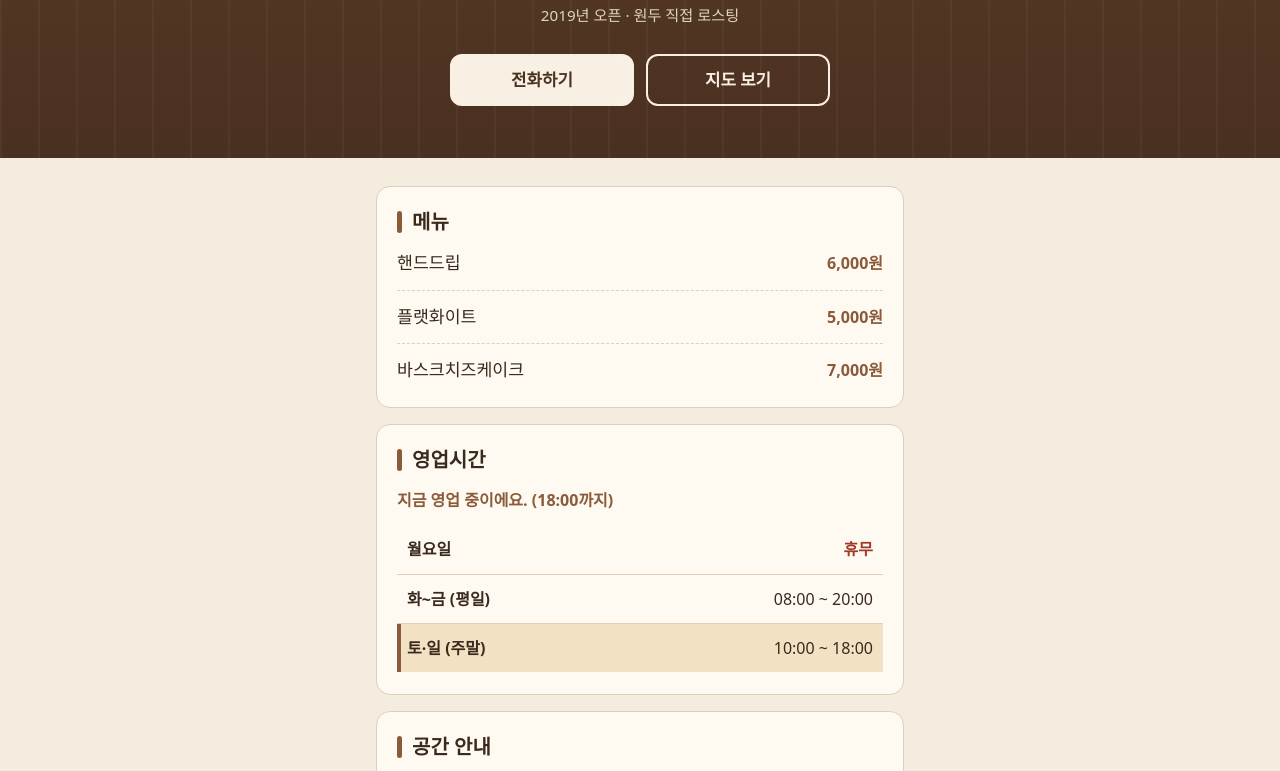
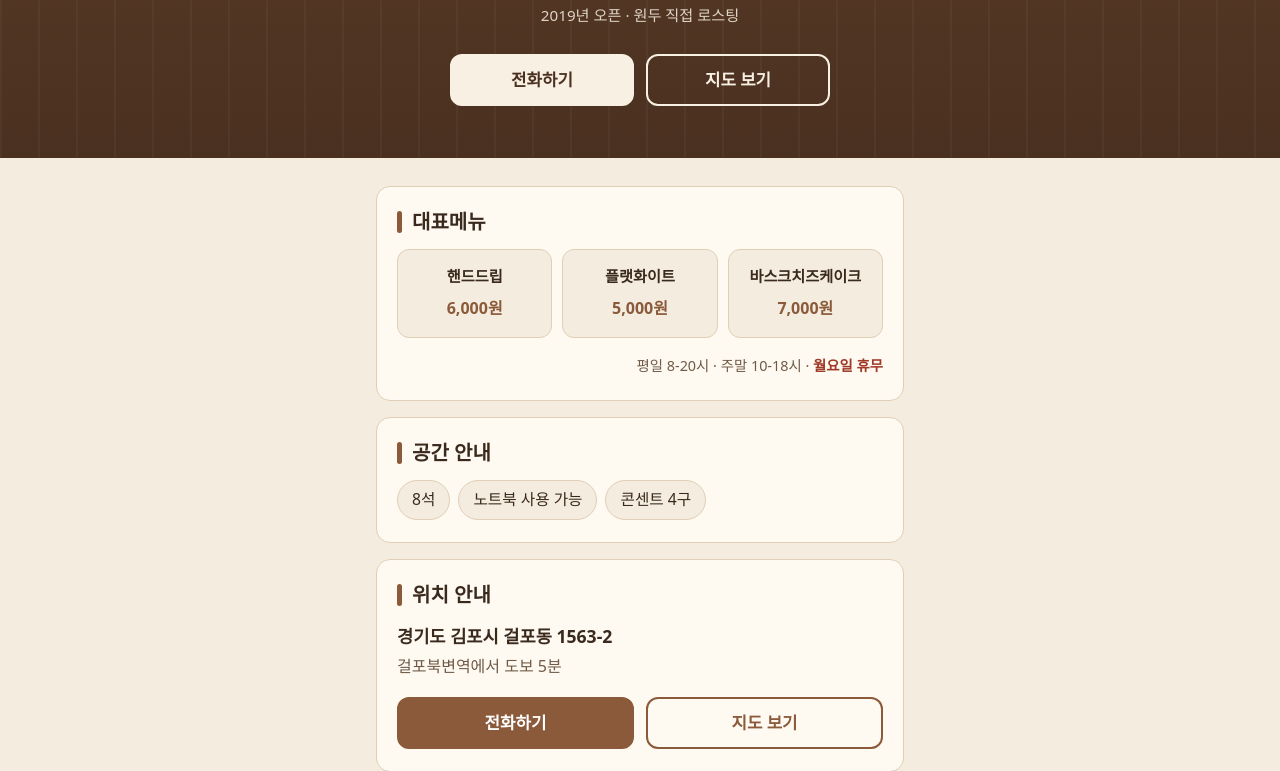
Before and after one commit to jangho3115-cell/Day02-cafe_introducing, a plain HTML site: page index.html in a window 1280 px wide. Shown: the part 166-937 px from the top of the page. Drawn offline with Linux system fonts and the light colour scheme.

Commit message:
4단계 v2 완성
Co-Authored-By: Claude Sonnet 5.5 <noreply@anthropic.com>

```diff
--- a/index.html
+++ b/index.html
@@ -125,35 +125,35 @@
       background: var(--wood);
     }
 
-    /* 메뉴: 이름 ↔ 가격 한 줄 정렬 */
-    #menu li {
+    /* 대표메뉴: 가로 카드 3개 (한 줄에 나란히) */
+    .menu-cards {
+      display: grid;
+      grid-template-columns: repeat(3, minmax(0, 1fr));
+      gap: 10px;
+    }
+    .menu-cards li {
       display: flex;
+      flex-direction: column;
       justify-content: space-between;
-      align-items: baseline;
-      gap: 12px;
-      padding: 12px 0;
-      border-bottom: 1px dashed var(--line);
+      align-items: center;
+      gap: 8px;
+      padding: 16px 6px;
+      text-align: center;
+      background: var(--bg);
+      border: 1px solid var(--line);
+      border-radius: 12px;
     }
-    #menu li:last-child { border-bottom: 0; padding-bottom: 0; }
-    #menu li:first-child { padding-top: 0; }
-    #menu li span:first-child { font-size: 1.08rem; }
-    #menu li span:last-child { font-weight: 700; color: var(--wood); white-space: nowrap; font-variant-numeric: tabular-nums; }
+    .menu-cards .name { font-size: .95rem; font-weight: 700; line-height: 1.35; }
+    .menu-cards .price { color: var(--wood); font-weight: 700; white-space: nowrap; font-variant-numeric: tabular-nums; }
 
-    /* 영업시간 */
-    #today-status {
-      margin-bottom: 12px;
-      font-weight: 700;
-      color: var(--wood);
+    /* 영업시간 한 줄: 대표메뉴 섹션 오른쪽 하단 */
+    #hours {
+      margin-top: 16px;
+      text-align: right;
+      font-size: clamp(.74rem, 3.3vw, .9rem);
+      color: var(--muted);
     }
-    #today-status:empty { display: none; }
-    table { width: 100%; border-collapse: collapse; }
-    th, td { padding: 11px 10px; text-align: left; border-bottom: 1px solid var(--line); }
-    td { text-align: right; font-variant-numeric: tabular-nums; }
-    tr:last-child th, tr:last-child td { border-bottom: 0; }
-    th { font-weight: 600; }
-    tr:not([data-open]) td { color: var(--closed); font-weight: 700; }   /* 휴무 강조 */
-    tr.today { background: var(--highlight); }                           /* 오늘 줄 강조 */
-    tr.today th { box-shadow: inset 4px 0 0 var(--wood); }
+    #hours .closed { color: var(--closed); font-weight: 700; }   /* 월요일 휴무 강조 */
 
     /* 공간 안내: 알약 모양 */
     #space ul { display: flex; flex-wrap: wrap; gap: 8px; }
@@ -180,6 +180,14 @@
     }
     footer p:first-child { font-size: 1.1rem; font-weight: 700; margin-bottom: 8px; }
     footer a { text-underline-offset: 3px; }
+    /* 인스타그램 버튼: 어두운 푸터 위 테두리 버튼 */
+    footer .btn-ig {
+      max-width: 300px;
+      margin: 16px auto 0;
+      border-color: var(--on-dark);
+      color: var(--on-dark);
+      text-decoration: none;
+    }
 
     /* ---------- 넓은 화면: 가운데에 좁게 모아 깨지지 않게 ---------- */
     @media (min-width: 700px) {
@@ -204,28 +212,15 @@
   <main>
 
     <section id="menu">
-      <h2>메뉴</h2>
+      <h2>대표메뉴</h2>
       <!-- 메뉴·가격을 바꿀 때는 이 목록만 고치면 됩니다 -->
-      <ul>
-        <li><span>핸드드립</span> <span>6,000원</span></li>
-        <li><span>플랫화이트</span> <span>5,000원</span></li>
-        <li><span>바스크치즈케이크</span> <span>7,000원</span></li>
+      <ul class="menu-cards">
+        <li><span class="name">핸드드립</span><span class="price">6,000원</span></li>
+        <li><span class="name">플랫화이트</span><span class="price">5,000원</span></li>
+        <li><span class="name">바스크치즈케이크</span><span class="price">7,000원</span></li>
       </ul>
-    </section>
-
-    <section id="hours">
-      <h2>영업시간</h2>
-      <p id="today-status"></p>
-      <!-- 영업시간을 바꿀 때는 이 표만 고치면 됩니다.
-           data-days: 요일 번호(일=0, 월=1 ... 토=6), data-open/data-close: 열고 닫는 시각(24시간제).
-           data-open이 없는 줄은 휴무입니다. -->
-      <table id="hours-table">
-        <tbody>
-          <tr data-days="1"><th scope="row">월요일</th><td>휴무</td></tr>
-          <tr data-days="2,3,4,5" data-open="08:00" data-close="20:00"><th scope="row">화~금 (평일)</th><td>08:00 ~ 20:00</td></tr>
-          <tr data-days="0,6" data-open="10:00" data-close="18:00"><th scope="row">토·일 (주말)</th><td>10:00 ~ 18:00</td></tr>
-        </tbody>
-      </table>
+      <!-- 영업시간을 바꿀 때는 이 한 줄만 고치면 됩니다 -->
+      <p id="hours">평일 8-20시 · 주말 10-18시 · <span class="closed">월요일 휴무</span></p>
     </section>
 
     <section id="space">
@@ -252,51 +247,8 @@
   <footer>
     <p>브루잉로드</p>
     <p>전화: <a href="tel:031-000-0000">031-000-0000</a></p>
-    <p>인스타그램: <a href="https://www.instagram.com/brewingroad/" target="_blank" rel="noopener">@brewingroad</a></p>
+    <a class="btn btn-ig" href="https://www.instagram.com/brewingroad/" id="btn-ig" target="_blank" rel="noopener">인스타그램 @brewingroad</a>
   </footer>
 
-  <script>
-    // 오늘 영업 상태 표시 (보조 기능: 실패해도 나머지 정보는 그대로 보임)
-    // 영업시간 데이터는 #hours-table 의 data-* 속성을 읽어 쓰므로 따로 고칠 곳이 없다.
-    (function () {
-      var statusEl = document.getElementById('today-status');
-      var rows = document.querySelectorAll('#hours-table tr[data-days]');
-      if (!statusEl || !rows.length) return;
-
-      // 손님이 어디 있든 한국 시간 기준으로 계산
-      var parts = new Intl.DateTimeFormat('en-US', {
-        timeZone: 'Asia/Seoul', weekday: 'short', hour: '2-digit', minute: '2-digit', hourCycle: 'h23'
-      }).formatToParts(new Date());
-      var get = function (type) {
-        return parts.filter(function (p) { return p.type === type; })[0].value;
-      };
-      var day = ['Sun', 'Mon', 'Tue', 'Wed', 'Thu', 'Fri', 'Sat'].indexOf(get('weekday'));
-      var nowMin = parseInt(get('hour'), 10) * 60 + parseInt(get('minute'), 10);
-
-      var toMin = function (hhmm) {
-        var t = hhmm.split(':');
-        return parseInt(t[0], 10) * 60 + parseInt(t[1], 10);
-      };
-
-      var todayRow = null;
-      rows.forEach(function (row) {
-        if (row.dataset.days.split(',').indexOf(String(day)) !== -1) todayRow = row;
-      });
-      if (!todayRow) return;
-      todayRow.classList.add('today'); // 3단계에서 오늘 줄 강조에 사용
-
-      var open = todayRow.dataset.open;
-      var close = todayRow.dataset.close;
-      if (!open) {
-        statusEl.textContent = '오늘은 쉬는 날이에요.';
-      } else if (nowMin < toMin(open)) {
-        statusEl.textContent = '오늘 ' + open + '에 문을 열어요.';
-      } else if (nowMin < toMin(close)) {
-        statusEl.textContent = '지금 영업 중이에요. (' + close + '까지)';
-      } else {
-        statusEl.textContent = '오늘 영업이 끝났어요.';
-      }
-    })();
-  </script>
 </body>
 </html>
```
Also changed, not shown: 2 other files.
